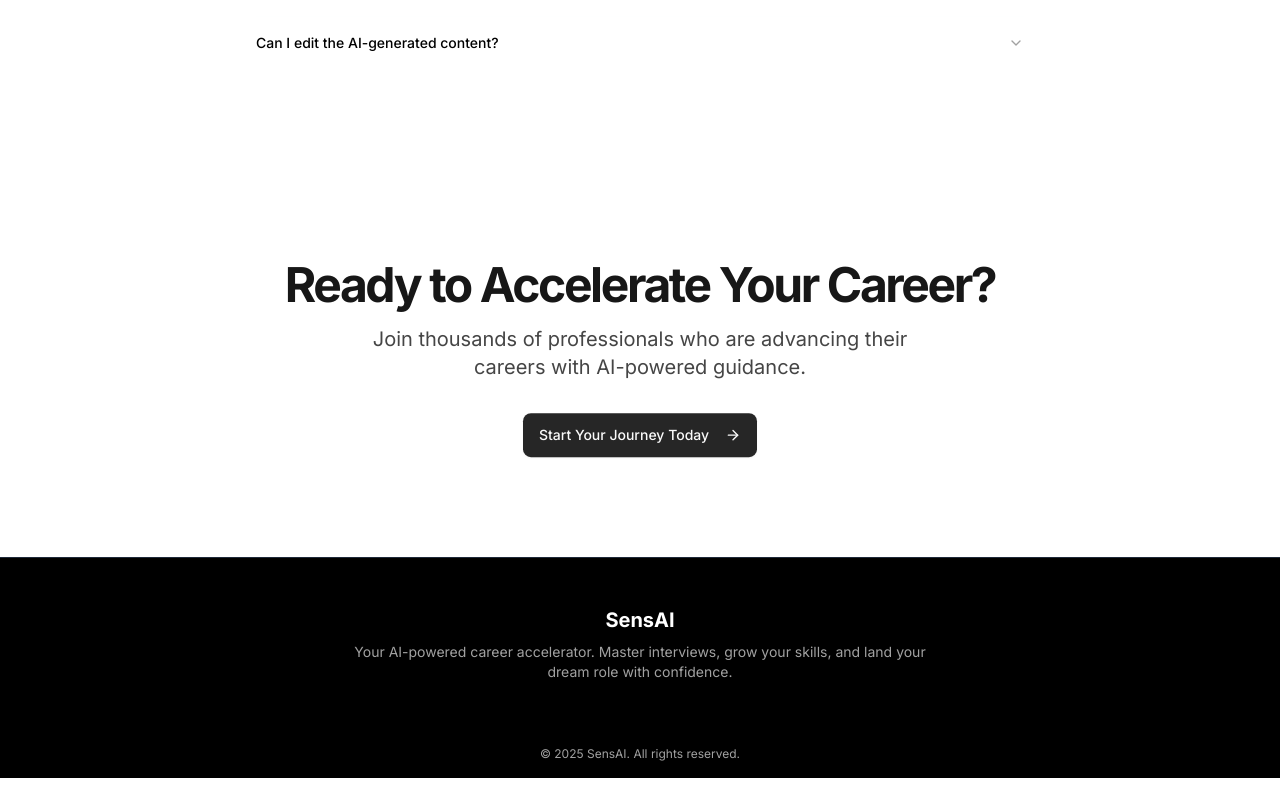
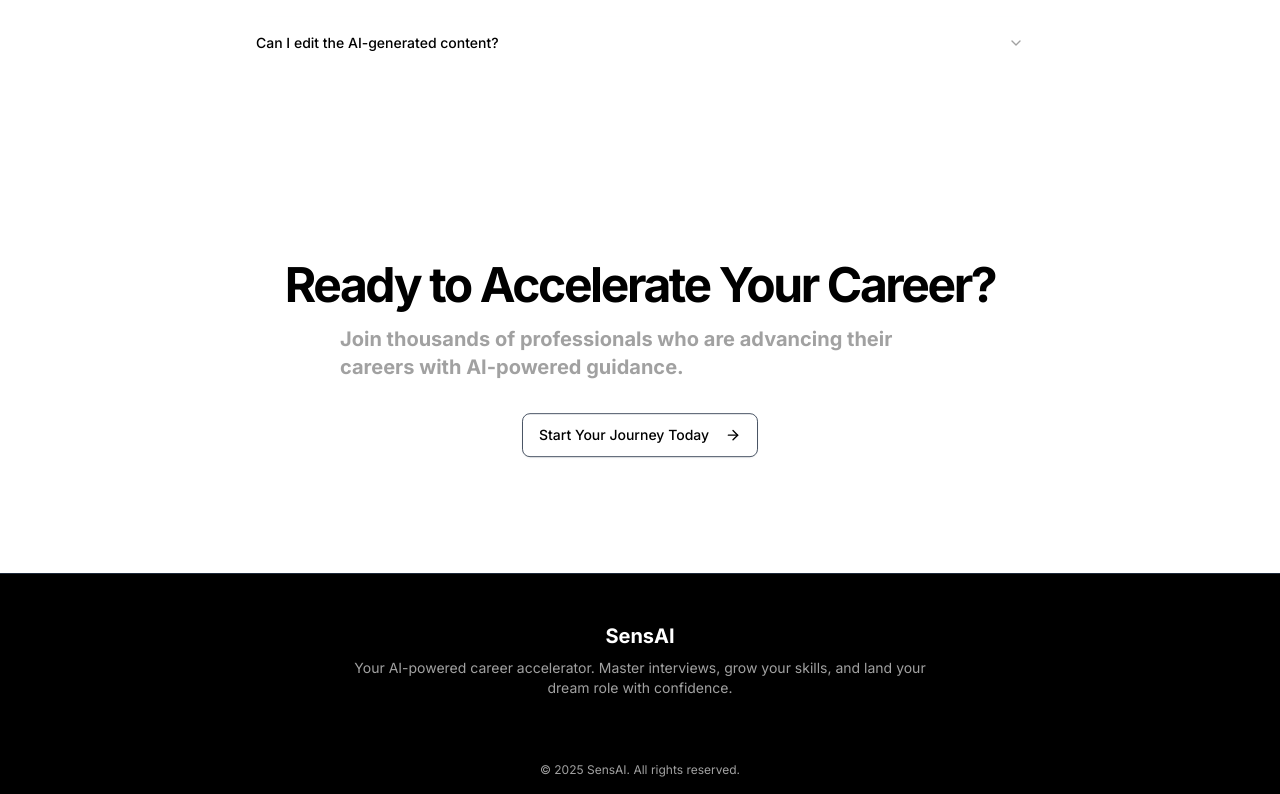
Before and after one commit to Hemant-dbit/Sensai, a Next.js app: page / in a window 1280 px wide. Shown: the part 3712-4506 px from the top of the page. Built offline with nearby package versions, Linux system fonts and the light colour scheme; no server answers.

Commit message:
Landing page: Updated

```diff
--- a/app/page.jsx
+++ b/app/page.jsx
@@ -210,19 +210,17 @@ export default function Home() {
       {/* CTA Section */}
       <section className="w-full">
         <div className="mx-auto py-24 gradient rounded-lg">
-          <div className="flex flex-col items-center justify-center space-y-4 text-center max-w-3xl mx-auto">
-            <h2 className="text-3xl font-bold tracking-tighter text-primary-foreground sm:text-4xl md:text-5xl">
+          <div className="flex flex-col items-center justify-center space-y-4 text-3xl font-bold mb-4 max-w-3xl mx-auto">
+            <h2 className="text-3xl font-bold tracking-tighter text-3xl font-bold mb-4 sm:text-4xl md:text-5xl">
               Ready to Accelerate Your Career?
             </h2>
-            <p className="mx-auto max-w-[600px] text-primary-foreground/80 md:text-xl">
-              Join thousands of professionals who are advancing their careers
-              with AI-powered guidance.
+            <p className="mx-auto max-w-[600px] text-muted-foreground md:text-xl">
+              Join thousands of professionals who are advancing their careers with AI-powered guidance.
             </p>
             <Link href="/dashboard" passHref>
               <Button
                 size="lg"
-                variant="secondary"
-                className="h-11 mt-5 animate-bounce"
+                className="h-11 mt-5 animate-bounce bg-white text-black border  border-[1px] border-gray-600"
               >
                 Start Your Journey Today <ArrowRight className="ml-2 h-4 w-4" />
               </Button>
```
